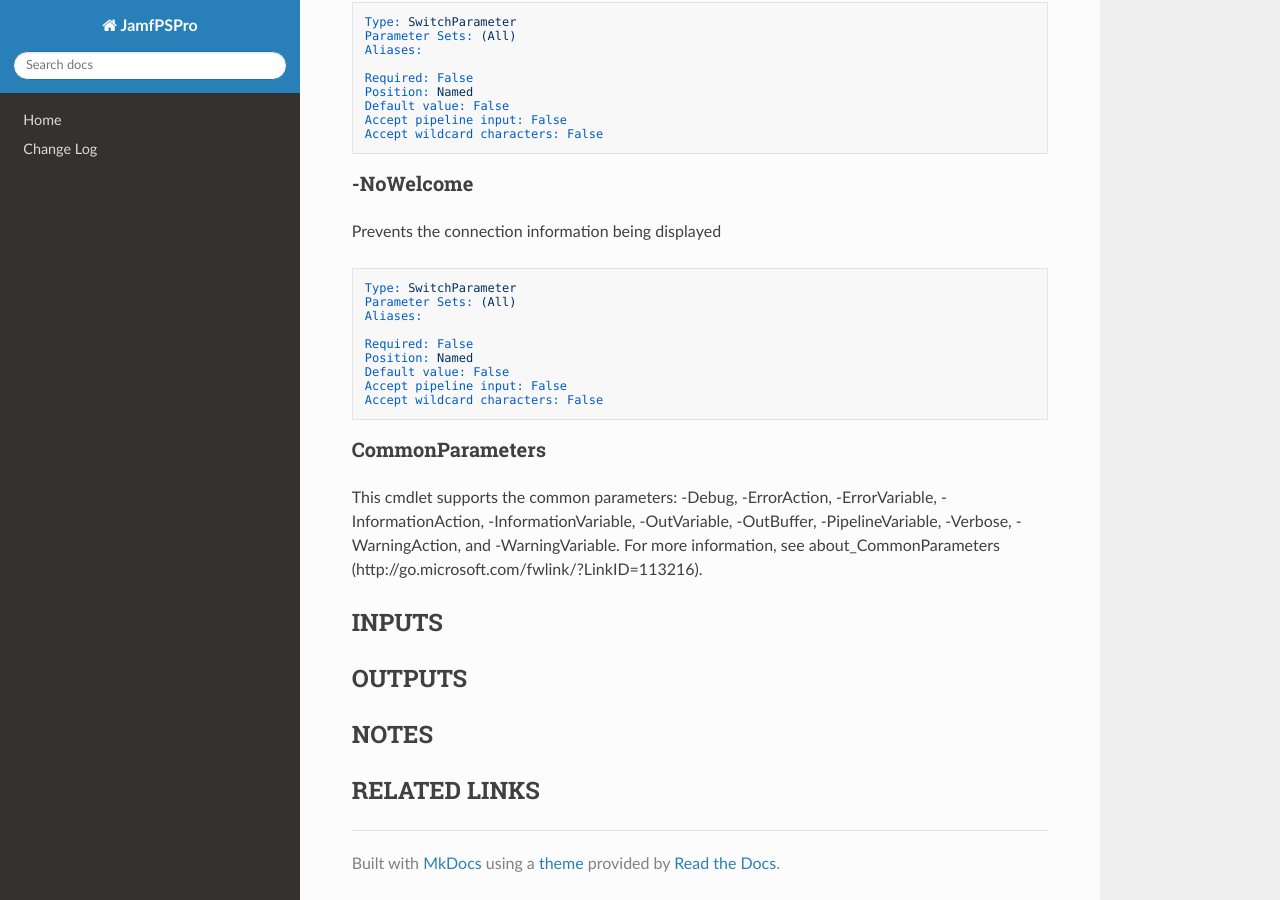
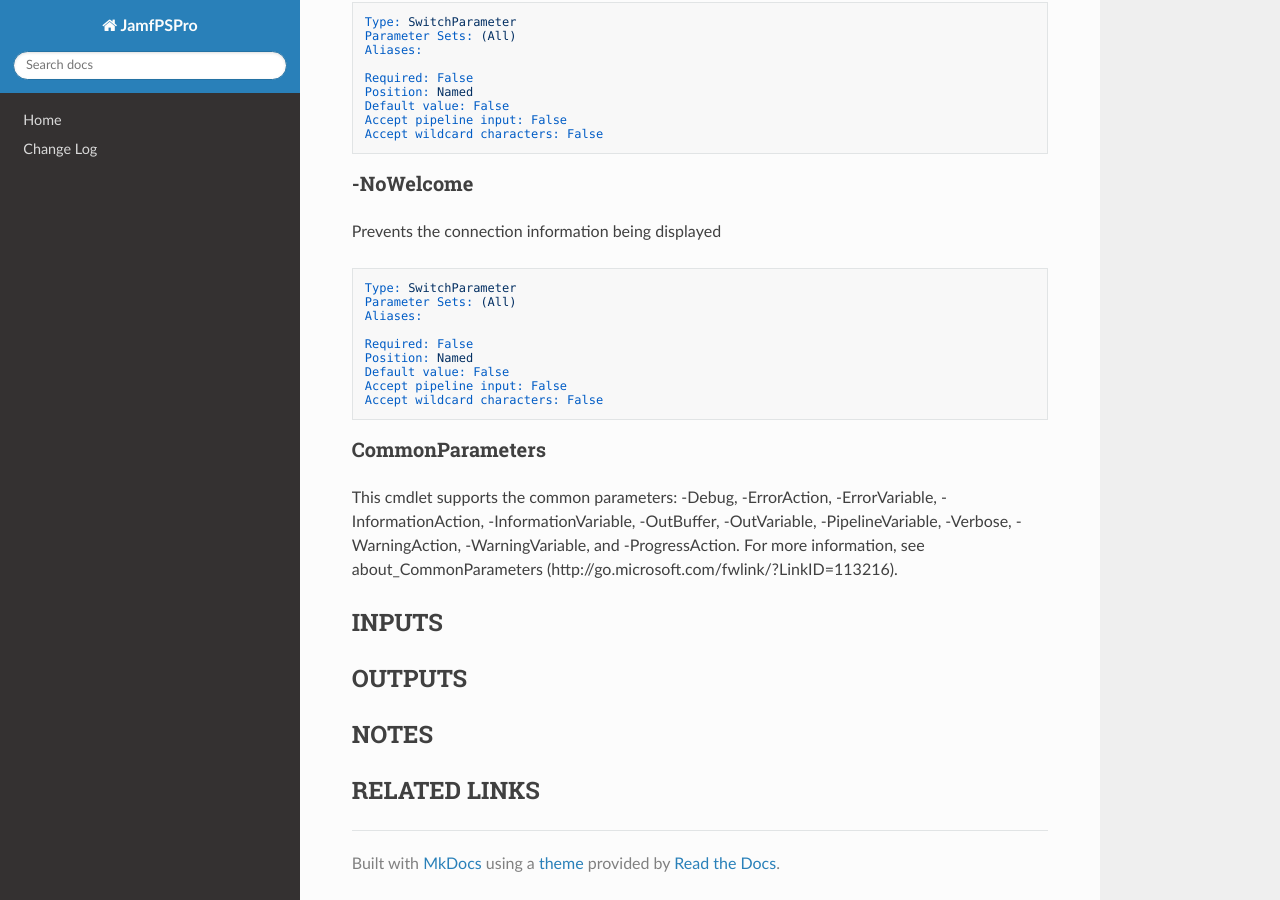
Before and after one commit to TrustyTristan/JamfPSPro, an MkDocs documentation site: the page built from docs/Connect-JamfPro.md, in a window 1280 px wide and 900 px high, scrolled down 1432 px. Built offline with MkDocs 1.6.1, drawn with Linux system fonts in a browser that asks for light colours; nearby versions of some CDN libraries.

Commit message:
Fix for new common action 'ProgressAction'

````diff
--- a/docs/Connect-JamfPro.md
+++ b/docs/Connect-JamfPro.md
@@ -94,7 +94,7 @@ Accept wildcard characters: False
 ```
 
 ### CommonParameters
-This cmdlet supports the common parameters: -Debug, -ErrorAction, -ErrorVariable, -InformationAction, -InformationVariable, -OutVariable, -OutBuffer, -PipelineVariable, -Verbose, -WarningAction, and -WarningVariable.
+This cmdlet supports the common parameters: -Debug, -ErrorAction, -ErrorVariable, -InformationAction, -InformationVariable, -OutBuffer, -OutVariable, -PipelineVariable, -Verbose, -WarningAction, -WarningVariable, and -ProgressAction.
 For more information, see about_CommonParameters (http://go.microsoft.com/fwlink/?LinkID=113216).
 
 ## INPUTS
````
Also changed, not shown: docs/Get-Jamf.md (+1 -1 lines), docs/New-Jamf.md (+1 -1 lines), docs/Remove-Jamf.md (+1 -1 lines), docs/Set-Jamf.md (+1 -1 lines), 1 other file.
